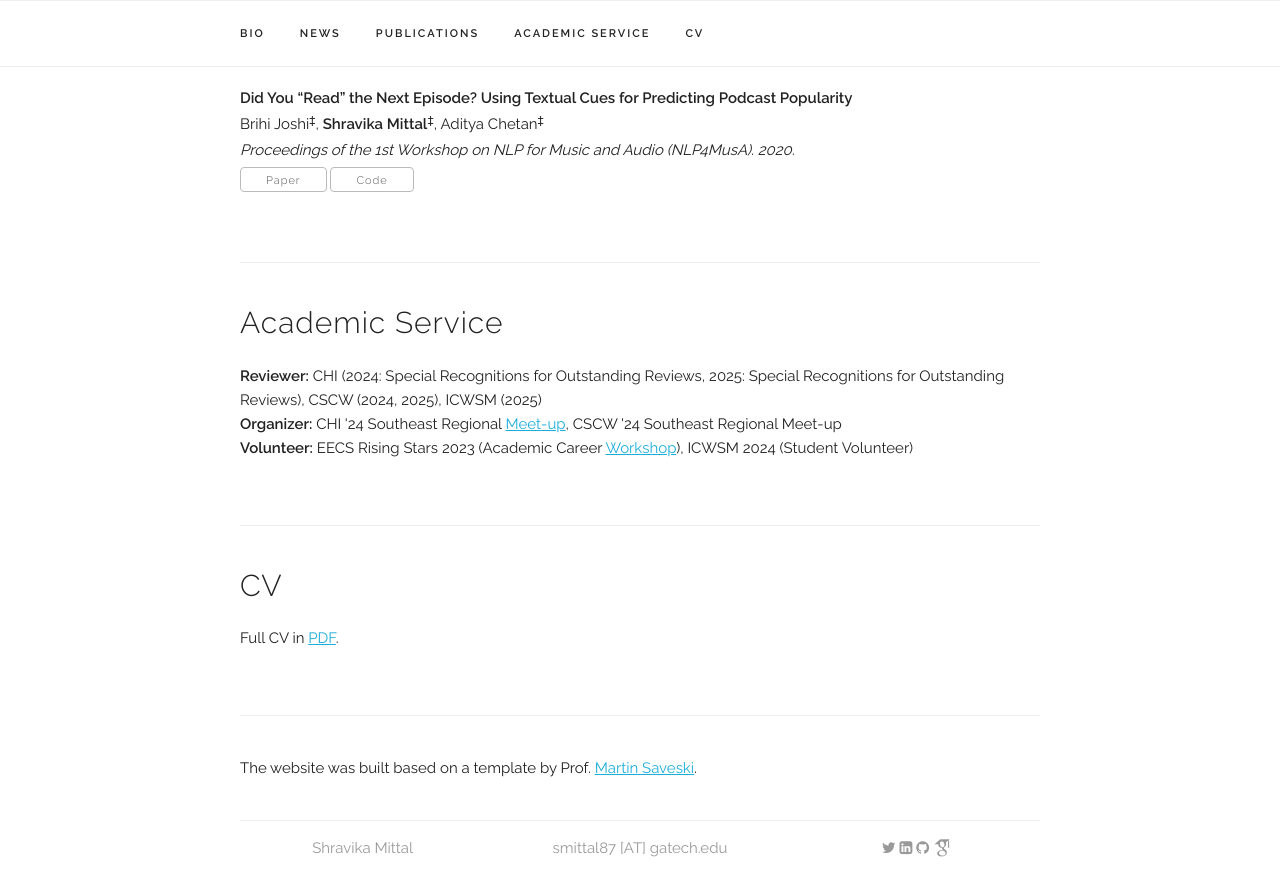
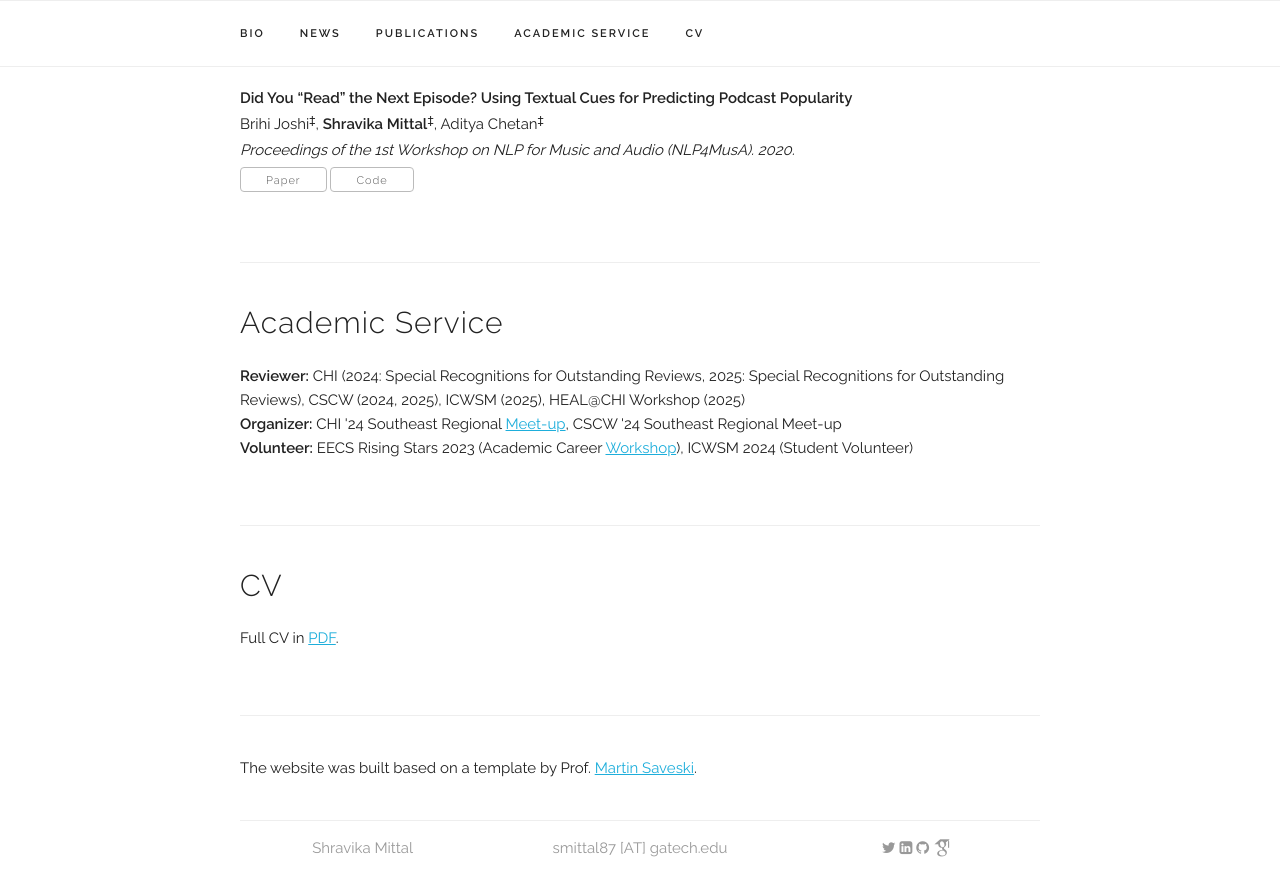
Before and after one commit to mittalshravika/mittalshravika.github.io, a Jekyll site: the page built from index.html, in a window 1280 px wide and 900 px high, scrolled down 2734 px. Shown: the top 896 px of the window. Built offline with Jekyll 4.4.1, drawn with Linux system fonts in a browser that asks for light colours; some web fonts are replaced.

Commit message:
updated reviewer list

```diff
--- a/index.html
+++ b/index.html
@@ -363,7 +363,7 @@ title: Home
 <div class="docs-section" id="service">
   <h4>Academic Service</h4>
   <p>
-    <b>Reviewer:</b> CHI (2024: Special Recognitions for Outstanding Reviews, 2025: Special Recognitions for Outstanding Reviews), CSCW (2024, 2025), ICWSM (2025)
+    <b>Reviewer:</b> CHI (2024: Special Recognitions for Outstanding Reviews, 2025: Special Recognitions for Outstanding Reviews), CSCW (2024, 2025), ICWSM (2025), HEAL@CHI Workshop (2025)
     <br>
     <b>Organizer:</b> CHI '24 Southeast Regional <a href="https://cafe.hci.social/" target="_blank">Meet-up</a>, CSCW '24 Southeast Regional Meet-up
     <br>
```
